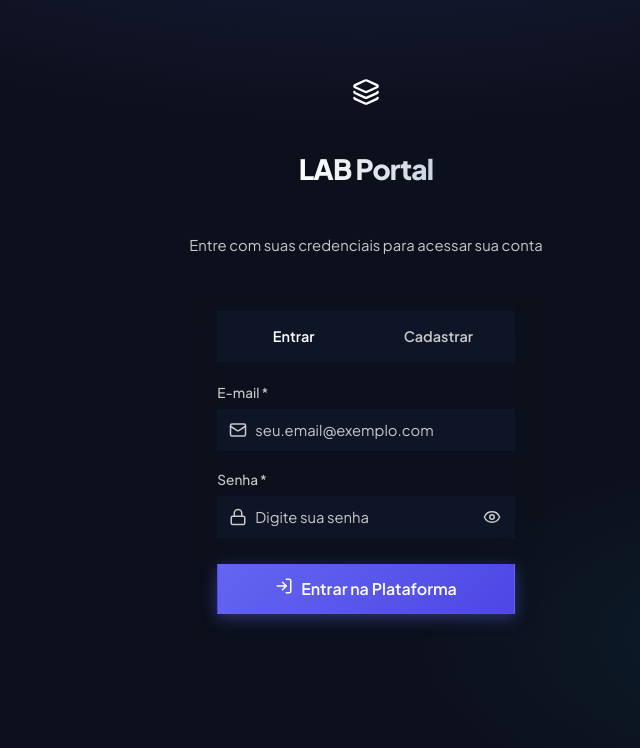
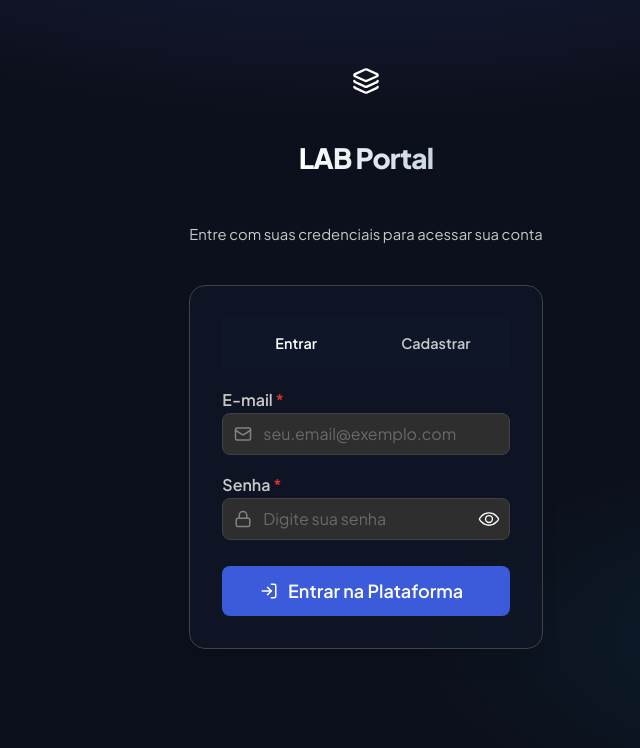
Before and after one commit to odutradev/lab-v2, a React (Vite) app in the folder frontend/: page / in a window 1280 px wide. Shown: the top 748 px of the page, without its empty margins (274-914 px from the left). Built offline with nearby package versions, Linux system fonts and the light colour scheme; no server answers.

Commit message:
refactor: migrate atomic ui components to mantine

```diff
--- a/frontend/src/components/ui/Badge/index.tsx
+++ b/frontend/src/components/ui/Badge/index.tsx
@@ -1,20 +1,32 @@
-import styles from './Badge.module.css'
+import { Badge as MantineBadge } from '@mantine/core'
 
-import type { BadgeProps } from './types'
+import type { BadgeProps, BadgeVariant } from './types'
+
+const colorMap: Record<BadgeVariant, string> = {
+  default: 'gray',
+  primary: 'indigo',
+  success: 'teal',
+  warning: 'yellow',
+  info: 'cyan'
+}
 
 export const Badge = ({
   children,
   variant = 'default',
-  className = '',
+  className,
   ...props
 }: BadgeProps) => {
   return (
-    <span
-      className={`${styles.badge} ${styles[variant]} ${className}`}
+    <MantineBadge
+      color={colorMap[variant]}
+      variant={variant === 'primary' ? 'filled' : 'light'}
+      size="sm"
+      radius="md"
+      className={className}
       {...props}
     >
       {children}
-    </span>
+    </MantineBadge>
   )
 }
 
--- a/frontend/src/components/ui/Button/index.tsx
+++ b/frontend/src/components/ui/Button/index.tsx
@@ -1,6 +1,14 @@
-import styles from './Button.module.css'
+import { Button as MantineButton, type ButtonVariant as MantineVariant } from '@mantine/core'
 
-import type { ButtonProps } from './types'
+import type { ButtonProps, ButtonVariant } from './types'
+
+const variantMap: Record<ButtonVariant, { variant: MantineVariant; color?: string }> = {
+  primary: { variant: 'filled', color: 'indigo' },
+  secondary: { variant: 'light', color: 'indigo' },
+  outline: { variant: 'outline', color: 'indigo' },
+  ghost: { variant: 'subtle', color: 'gray' },
+  danger: { variant: 'filled', color: 'red' }
+}
 
 export const Button = ({
   children,
@@ -11,33 +19,29 @@ export const Button = ({
   rightIcon,
   fullWidth = false,
   disabled,
-  className = '',
+  className,
+  type = 'button',
   ...props
 }: ButtonProps) => {
-  const classNames = [
-    styles.button,
-    styles[variant],
-    styles[size],
-    fullWidth ? styles.fullWidth : '',
-    className
-  ]
-    .filter(Boolean)
-    .join(' ')
+  const config = variantMap[variant]
 
   return (
-    <button
-      className={classNames}
-      disabled={disabled || isLoading}
+    <MantineButton
+      type={type}
+      variant={config.variant}
+      color={config.color}
+      size={size}
+      loading={isLoading}
+      leftSection={leftIcon}
+      rightSection={rightIcon}
+      fullWidth={fullWidth}
+      disabled={disabled}
+      radius="md"
+      className={className}
       {...props}
     >
-      {isLoading ? (
-        <span className={styles.spinner} />
-      ) : (
-        leftIcon && <span className={styles.icon}>{leftIcon}</span>
-      )}
-      <span>{children}</span>
-      {!isLoading && rightIcon && <span className={styles.icon}>{rightIcon}</span>}
-    </button>
+      {children}
+    </MantineButton>
   )
 }
 
--- a/frontend/src/components/ui/Card/index.tsx
+++ b/frontend/src/components/ui/Card/index.tsx
@@ -1,52 +1,73 @@
-import styles from './Card.module.css'
+import { Paper, Title, Text, Box } from '@mantine/core'
 
 import type { CardProps } from './types'
 
-export const CardHeader = ({ children, className = '', ...props }: CardProps) => {
+export const CardHeader = ({ children, className, ...props }: CardProps) => {
   return (
-    <div className={`${styles.cardHeader} ${className}`} {...props}>
+    <Box
+      mb="md"
+      pb="xs"
+      className={className}
+      style={{ borderBottom: '1px solid rgba(255, 255, 255, 0.08)' }}
+      {...props}
+    >
       {children}
-    </div>
+    </Box>
   )
 }
 
-export const CardTitle = ({ children, className = '', ...props }: CardProps) => {
+export const CardTitle = ({ children, className, ...props }: CardProps) => {
   return (
-    <h3 className={`${styles.cardTitle} ${className}`} {...props}>
+    <Title order={4} fw={600} c="white" className={className} {...props}>
       {children}
-    </h3>
+    </Title>
   )
 }
 
-export const CardDescription = ({ children, className = '', ...props }: CardProps) => {
+export const CardDescription = ({ children, className, ...props }: CardProps) => {
   return (
-    <p className={`${styles.cardDescription} ${className}`} {...props}>
+    <Text size="sm" c="dimmed" mt={4} className={className} {...props}>
       {children}
-    </p>
+    </Text>
   )
 }
 
-export const CardContent = ({ children, className = '', ...props }: CardProps) => {
+export const CardContent = ({ children, className, ...props }: CardProps) => {
   return (
-    <div className={`${styles.cardContent} ${className}`} {...props}>
+    <Box className={className} {...props}>
       {children}
-    </div>
+    </Box>
   )
 }
 
-export const CardFooter = ({ children, className = '', ...props }: CardProps) => {
+export const CardFooter = ({ children, className, ...props }: CardProps) => {
   return (
-    <div className={`${styles.cardFooter} ${className}`} {...props}>
+    <Box
+      mt="md"
+      pt="xs"
+      className={className}
+      style={{ borderTop: '1px solid rgba(255, 255, 255, 0.08)' }}
+      {...props}
+    >
       {children}
-    </div>
+    </Box>
   )
 }
 
-export const Card = ({ children, className = '', ...props }: CardProps) => {
+export const Card = ({ children, className, ...props }: CardProps) => {
   return (
-    <div className={`${styles.card} ${className}`} {...props}>
+    <Paper
+      p="xl"
+      radius="lg"
+      withBorder
+      shadow="md"
+      bg="rgba(17, 24, 39, 0.7)"
+      className={className}
+      style={{ backdropFilter: 'blur(16px)' }}
+      {...props}
+    >
       {children}
-    </div>
+    </Paper>
   )
 }
 
--- a/frontend/src/components/ui/Input/index.tsx
+++ b/frontend/src/components/ui/Input/index.tsx
@@ -1,7 +1,5 @@
-import { useState, forwardRef } from 'react'
-import { Eye, EyeOff } from 'lucide-react'
-
-import styles from './Input.module.css'
+import { TextInput, PasswordInput } from '@mantine/core'
+import { forwardRef } from 'react'
 
 import type { InputProps } from './types'
 
@@ -15,82 +13,32 @@ export const Input = forwardRef<HTMLInputElement, InputProps>(
       rightIcon,
       type = 'text',
       required,
-      className = '',
+      className,
       id,
-      onFocus,
-      onBlur,
+      size: _htmlSize,
       ...props
     },
     ref
   ) => {
-    const [isFocused, setIsFocused] = useState(false)
-    const [showPassword, setShowPassword] = useState(false)
+    const commonProps = {
+      ref,
+      id,
+      label,
+      error,
+      description: helperText,
+      leftSection: leftIcon,
+      required,
+      size: 'md' as const,
+      radius: 'md' as const,
+      className,
+      ...props
+    }
 
-    const inputId = id || (label ? label.toLowerCase().replace(/\s+/g, '-') : undefined)
-    const isPassword = type === 'password'
-    const computedType = isPassword ? (showPassword ? 'text' : 'password') : type
+    if (type === 'password') {
+      return <PasswordInput {...commonProps} />
+    }
 
-    const wrapperClassNames = [
-      styles.inputWrapper,
-      isFocused ? styles.focused : '',
-      error ? styles.hasError : ''
-    ]
-      .filter(Boolean)
-      .join(' ')
-
-    const inputClassNames = [
-      styles.input,
-      leftIcon ? styles.withLeftIcon : '',
-      rightIcon || isPassword ? styles.withRightIcon : '',
-      className
-    ]
-      .filter(Boolean)
-      .join(' ')
-
-    return (
-      <div className={styles.container}>
-        {label && (
-          <label htmlFor={inputId} className={styles.label}>
-            {label}
-            {required && <span className={styles.required}>*</span>}
-          </label>
-        )}
-        <div className={wrapperClassNames}>
-          {leftIcon && <span className={styles.leftIcon}>{leftIcon}</span>}
-          <input
-            id={inputId}
-            ref={ref}
-            type={computedType}
-            className={inputClassNames}
-            onFocus={(e) => {
-              setIsFocused(true)
-              onFocus?.(e)
-            }}
-            onBlur={(e) => {
-              setIsFocused(false)
-              onBlur?.(e)
-            }}
-            {...props}
-          />
-          {isPassword ? (
-            <span className={styles.rightIcon}>
-              <button
-                type="button"
-                className={styles.iconButton}
-                onClick={() => setShowPassword((prev) => !prev)}
-                tabIndex={-1}
-              >
-                {showPassword ? <EyeOff size={18} /> : <Eye size={18} />}
-              </button>
-            </span>
-          ) : (
-            rightIcon && <span className={styles.rightIcon}>{rightIcon}</span>
-          )}
-        </div>
-        {error && <span className={styles.errorMessage}>{error}</span>}
-        {!error && helperText && <span className={styles.helperText}>{helperText}</span>}
-      </div>
-    )
+    return <TextInput type={type} rightSection={rightIcon} {...commonProps} />
   }
 )
 
--- a/frontend/src/components/ui/Select/index.tsx
+++ b/frontend/src/components/ui/Select/index.tsx
@@ -1,58 +1,23 @@
-import { useState, forwardRef } from 'react'
-import { ChevronDown } from 'lucide-react'
-
-import styles from './Select.module.css'
+import { NativeSelect } from '@mantine/core'
+import { forwardRef } from 'react'
 
 import type { SelectProps } from './types'
 
 export const Select = forwardRef<HTMLSelectElement, SelectProps>(
-  ({ label, error, options, required, className = '', id, onFocus, onBlur, ...props }, ref) => {
-    const [isFocused, setIsFocused] = useState(false)
-    const selectId = id || (label ? label.toLowerCase().replace(/\s+/g, '-') : undefined)
-
-    const wrapperClassNames = [
-      styles.selectWrapper,
-      isFocused ? styles.focused : '',
-      error ? styles.hasError : ''
-    ]
-      .filter(Boolean)
-      .join(' ')
-
+  ({ label, error, options, required, className, id, size: _htmlSize, ...props }, ref) => {
     return (
-      <div className={styles.container}>
-        {label && (
-          <label htmlFor={selectId} className={styles.label}>
-            {label}
-            {required && <span className={styles.required}>*</span>}
-          </label>
-        )}
-        <div className={wrapperClassNames}>
-          <select
-            id={selectId}
-            ref={ref}
-            className={`${styles.select} ${className}`}
-            onFocus={(e) => {
-              setIsFocused(true)
-              onFocus?.(e)
-            }}
-            onBlur={(e) => {
-              setIsFocused(false)
-              onBlur?.(e)
-            }}
-            {...props}
-          >
-            {options.map((opt) => (
-              <option key={opt.value} value={opt.value}>
-                {opt.label}
-              </option>
-            ))}
-          </select>
-          <span className={styles.arrowIcon}>
-            <ChevronDown size={18} />
-          </span>
-        </div>
-        {error && <span className={styles.errorMessage}>{error}</span>}
-      </div>
+      <NativeSelect
+        ref={ref}
+        id={id}
+        label={label}
+        error={error}
+        data={options}
+        required={required}
+        size="md"
+        radius="md"
+        className={className}
+        {...props}
+      />
     )
   }
 )
```
Also changed, not shown: frontend/src/components/ui/Toast/index.tsx (+34 -21 lines).
